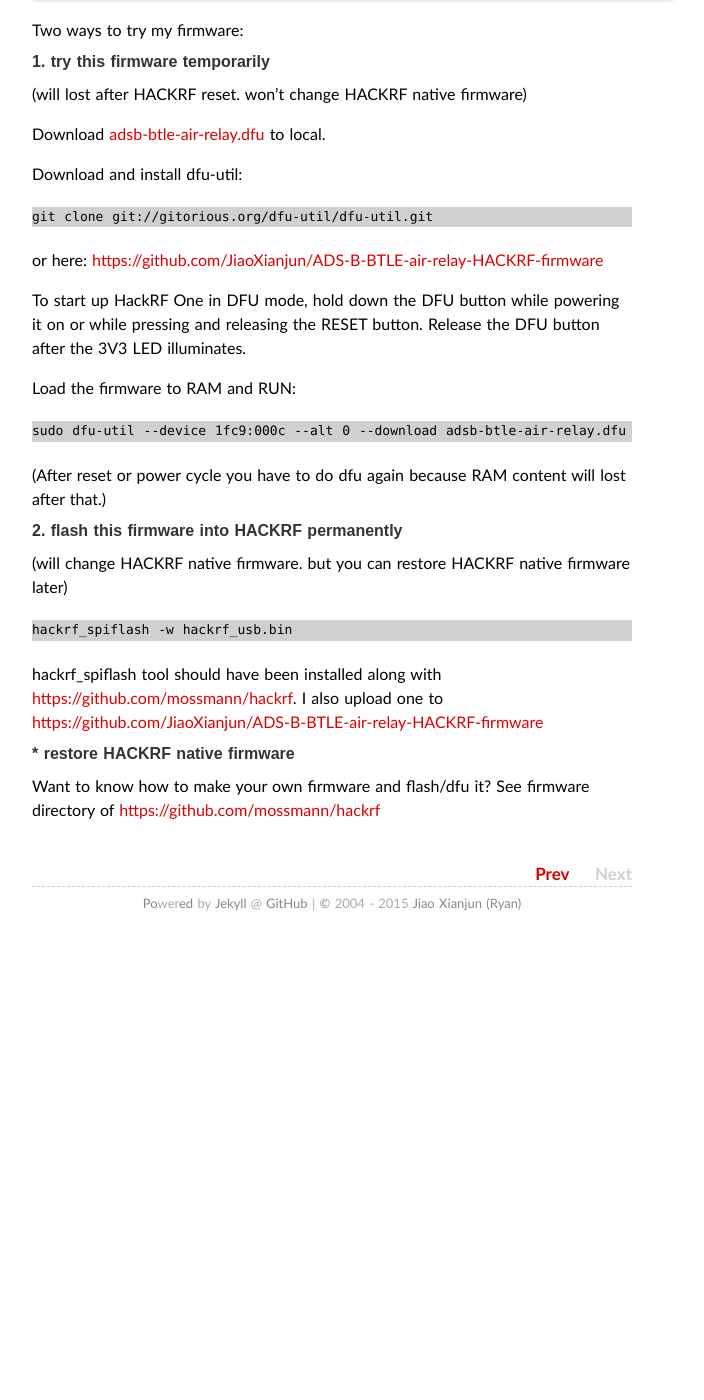
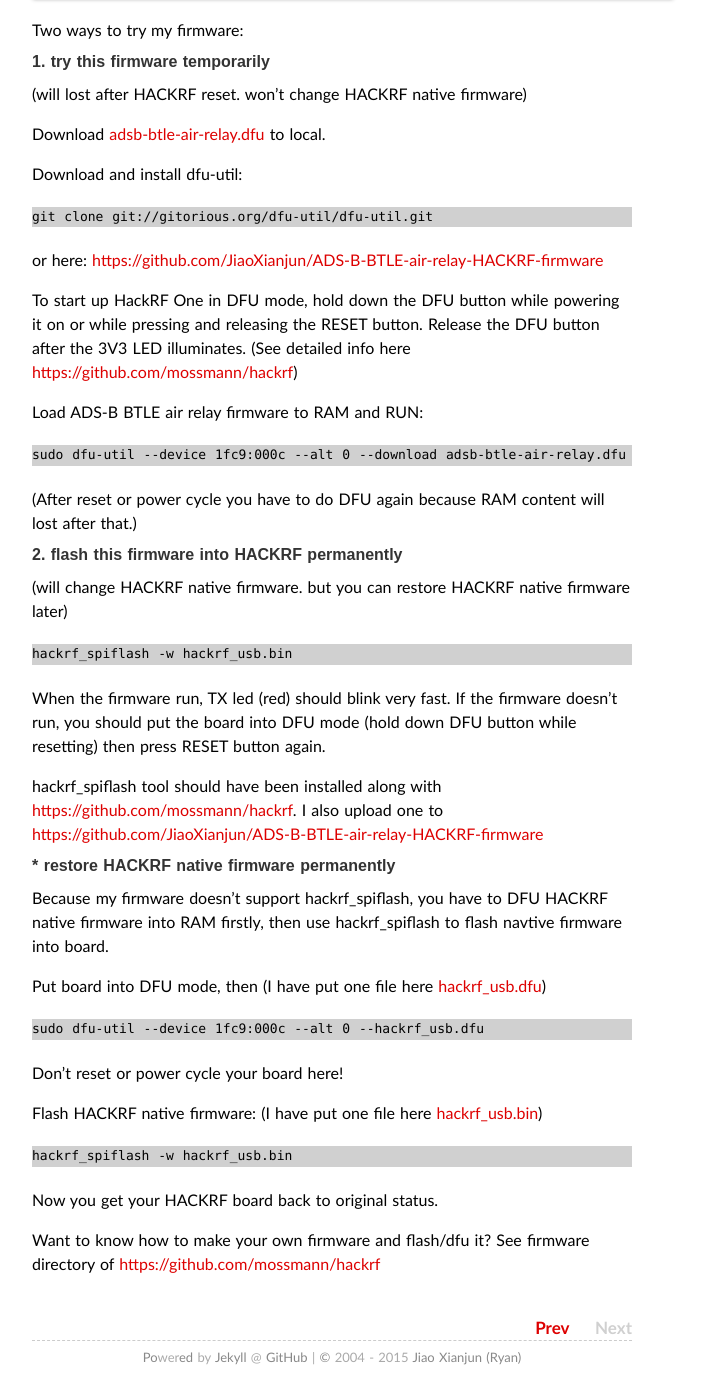
Before and after one commit to sdr-x/sdr-x.github.io, a Jekyll site: the page built from _posts/2015-07-11-abar.md, in a window 1280 px wide and 1400 px high, scrolled down 683 px. Shown: the whole window, without its empty margins (308-1012 px from the left). Built offline with Jekyll 4.4.1, drawn with Linux system fonts in a browser that asks for light colours; some web fonts are replaced; Markdown is read by kramdown in place of the engine named in the settings; comment, search, counter and statistics services are not loaded; before the commit the page ends 1629 px from its top, so only the background shows below that.

Commit message:
Update 2015-07-11-abar.md

```diff
--- a/_posts/2015-07-11-abar.md
+++ b/_posts/2015-07-11-abar.md
@@ -27,13 +27,13 @@ or here: [https://github.com/JiaoXianjun/ADS-B-BTLE-air-relay-HACKRF-firmware](h
 
 To start up HackRF One in DFU mode, hold down the DFU button while powering it
 on or while pressing and releasing the RESET button.  Release the DFU button
-after the 3V3 LED illuminates.
+after the 3V3 LED illuminates. (See detailed info here [https://github.com/mossmann/hackrf](https://github.com/mossmann/hackrf))
 
-Load the firmware to RAM and RUN:
+Load ADS-B BTLE air relay firmware to RAM and RUN:
 
     sudo dfu-util --device 1fc9:000c --alt 0 --download adsb-btle-air-relay.dfu
 
-(After reset or power cycle you have to do dfu again because RAM content will lost after that.)
+(After reset or power cycle you have to do DFU again because RAM content will lost after that.)
 
 ####2. flash this firmware into HACKRF permanently
 
@@ -41,9 +41,24 @@ Load the firmware to RAM and RUN:
 
     hackrf_spiflash -w hackrf_usb.bin
 
+When the firmware run, TX led (red) should blink very fast. If the firmware doesn't run, you should put the board into DFU mode (hold down DFU button while resetting) then press RESET button again.
+
 hackrf_spiflash tool should have been installed along with [https://github.com/mossmann/hackrf](https://github.com/mossmann/hackrf). I also upload one to [https://github.com/JiaoXianjun/ADS-B-BTLE-air-relay-HACKRF-firmware](https://github.com/JiaoXianjun/ADS-B-BTLE-air-relay-HACKRF-firmware)
 
-####* restore HACKRF native firmware
+####* restore HACKRF native firmware permanently
 
+Because my firmware doesn't support hackrf_spiflash, you have to DFU HACKRF native firmware into RAM firstly, then use hackrf_spiflash to flash navtive firmware into board.
+
+Put board into DFU mode, then (I have put one file here [hackrf_usb.dfu](https://github.com/sdr-x/sdr-x.github.io/blob/master/_resource/hackrf_usb.dfu))
+
+    sudo dfu-util --device 1fc9:000c --alt 0 --hackrf_usb.dfu
+
+Don't reset or power cycle your board here!
+
+Flash HACKRF native firmware: (I have put one file here [hackrf_usb.bin](https://github.com/sdr-x/sdr-x.github.io/blob/master/_resource/hackrf_usb.bin))
+
+    hackrf_spiflash -w hackrf_usb.bin
+
+Now you get your HACKRF board back to original status.
 
 Want to know how to make your own firmware and flash/dfu it? See firmware directory of [https://github.com/mossmann/hackrf](https://github.com/mossmann/hackrf)
```
